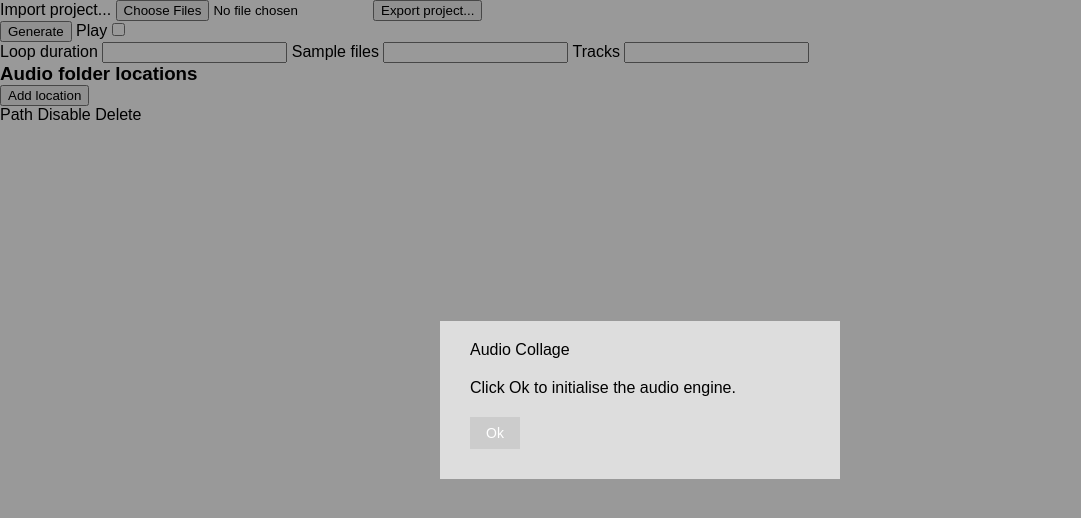
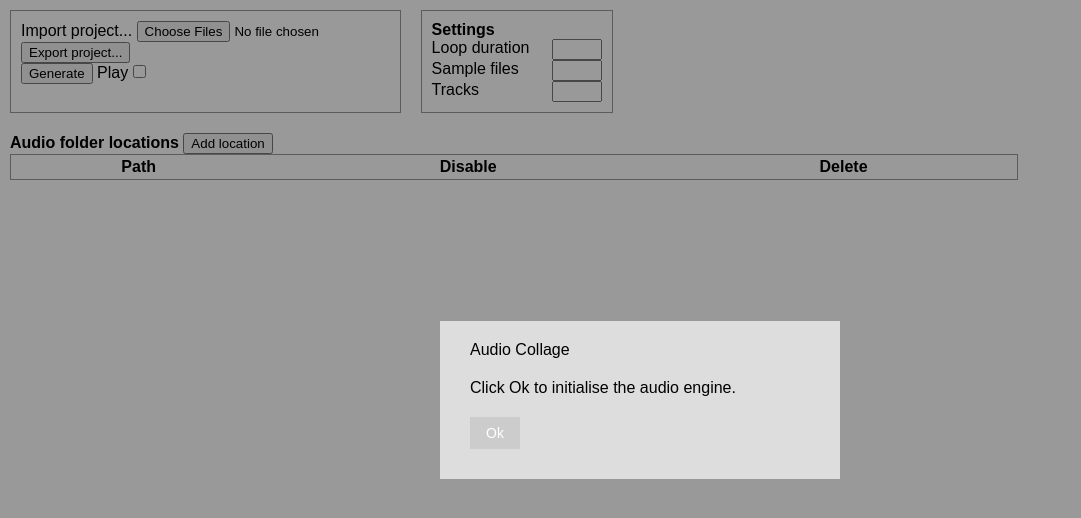
Before and after one commit to hisschemoller/audio-collage, a website with bundled scripts: page public/index.html in a window 1280 px wide. Shown: the whole page, without its empty margins (0-1081 px from the left). Built offline with nearby package versions, Linux system fonts and the light colour scheme.

Commit message:
UI edited.

```diff
--- a/public/css/style.css
+++ b/public/css/style.css
@@ -7,8 +7,45 @@
 body {
   font-family: sans-serif;
 }
+#top-row {
+  display: flex;
+}
+#controls {
+  border: 1px solid #999;
+  margin: 10px;
+  padding: 10px;
+}
+#settings {
+  border: 1px solid #999;
+  margin: 10px;
+  padding: 10px;
+}
+#settings > div {
+  display: flex;
+}
+#settings label {
+  display: block;
+  width: 120px;
+}
+#settings input {
+  text-align: right;
+  width: 50px;
+}
+#dirs{
+  padding: 10px;
+}
+#dirs h4 {
+  display: inline;
+}
+#dirs__list {
+  width: 80%;
+}
+#dirs__list td:nth-of-type(2),
+#dirs__list td:nth-of-type(3) {
+  width: 70px;
+}
 .dir__path {
-  width: 80%;
+  width: 100%;
 }
 table {
   border: 1px solid #999;
--- a/public/index.html
+++ b/public/index.html
@@ -8,10 +8,13 @@
   <link rel="stylesheet" href="css/style.css">
 </head>
 <body>
+  <div id="top-row">
     <div id="controls">
       <div>
         <label for="file-import">Import project...</label>
         <input type="file" multiple="false" id="file-import" />
+      </div>
+      <div>
         <button type="button" id="file-export">Export project...</button>
       </div>
       <div>
@@ -21,22 +24,34 @@
       </div>
     </div>
     <div id="settings">
+      <h4>Settings</h4>
+      <div>
         <label for="settings__loopduration">Loop duration</label>
         <input type="number" id="settings__loopduration" />
+      </div>
+      <div>
         <label for="settings__numsamples">Sample files</label>
         <input type="number" id="settings__numsamples" />
+      </div>
+      <div>
         <label for="settings__numtracks">Tracks</label>
         <input type="number" id="settings__numtracks" />
       </div>
+    </div>
+  </div>
   <div id="dirs">
-    <h3>Audio folder locations</h3>
+    <h4>Audio folder locations</h4>
     <button type="button" id="dirs__add">Add location</button>
-    <div id="dirs__header">
-      <span class="dirs__header-path">Path</span>
-      <span class="dirs__header-disable">Disable</span>
-      <span class="dirs__header-delete">Delete</span>
+    <table id="dirs__list">
+      <tr>
+        <th>Path</th>
+        <th>Disable</th>
+        <th>Delete</th>
+      </tr>
+    </table>
+    <div>
     </div>
-    <div id="dirs__list"></div>
+
   </div>
   <div id="info"></div>
 
@@ -60,11 +75,11 @@
 </div>
 
 	<template id="template-dir">
-		<div class="dir">
-			<input type="text" class="dir__path"></input>
-      <input type="checkbox" class="dir__disable"></input>
-      <button type="button" class="dir__delete">x</button>
-		</div>
+		<tr class="dir">
+			<td><input type="text" class="dir__path"></input></td>
+      <td><input type="checkbox" class="dir__disable"></input></td>
+      <td><button type="button" class="dir__delete">x</button></td>
+		</tr>
   </template><!-- /template-setting-integer -->
 
   <script src="js/main.js" type="module"></script>
```
Lines whose indentation alone changed are shown as unchanged.
